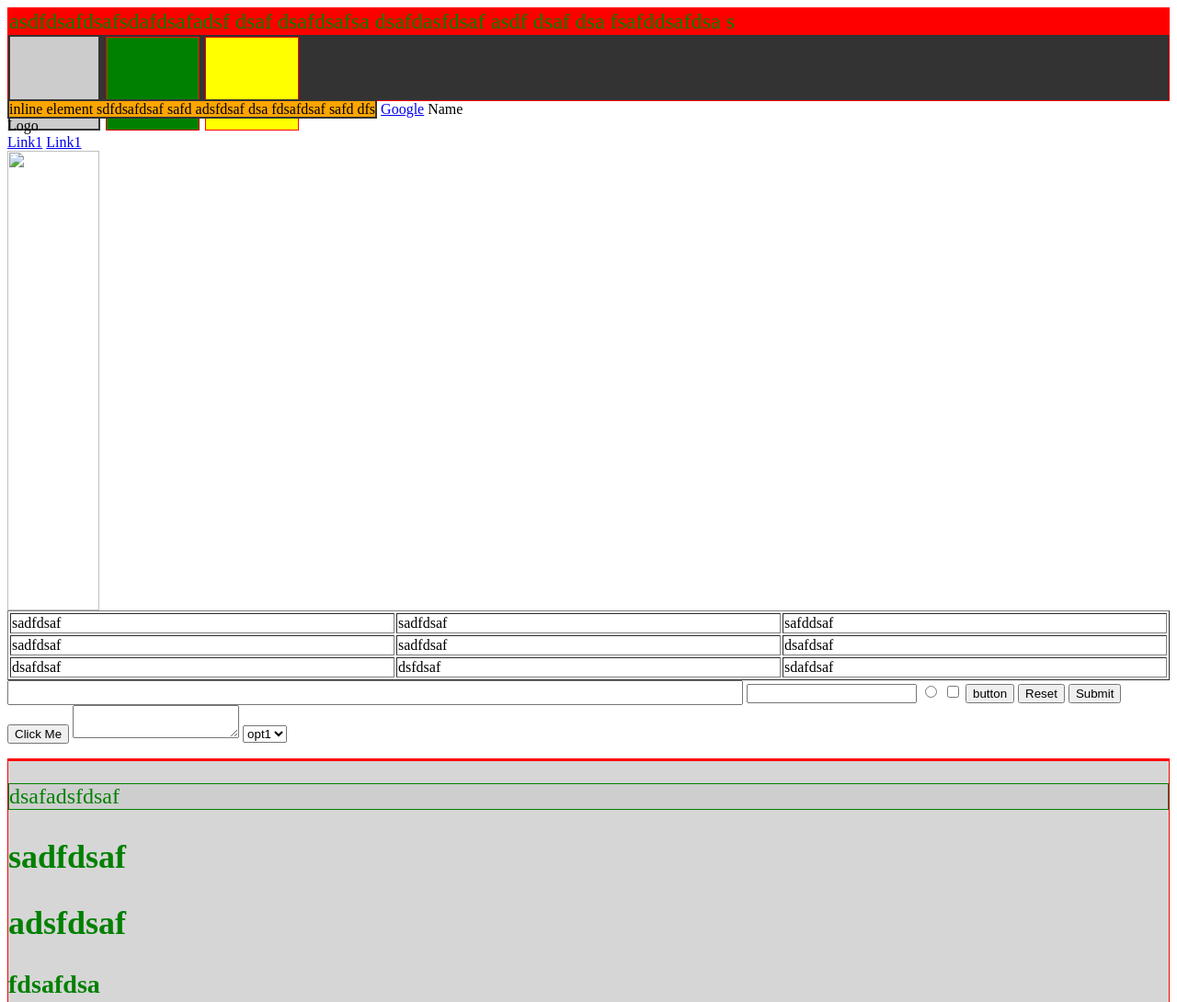
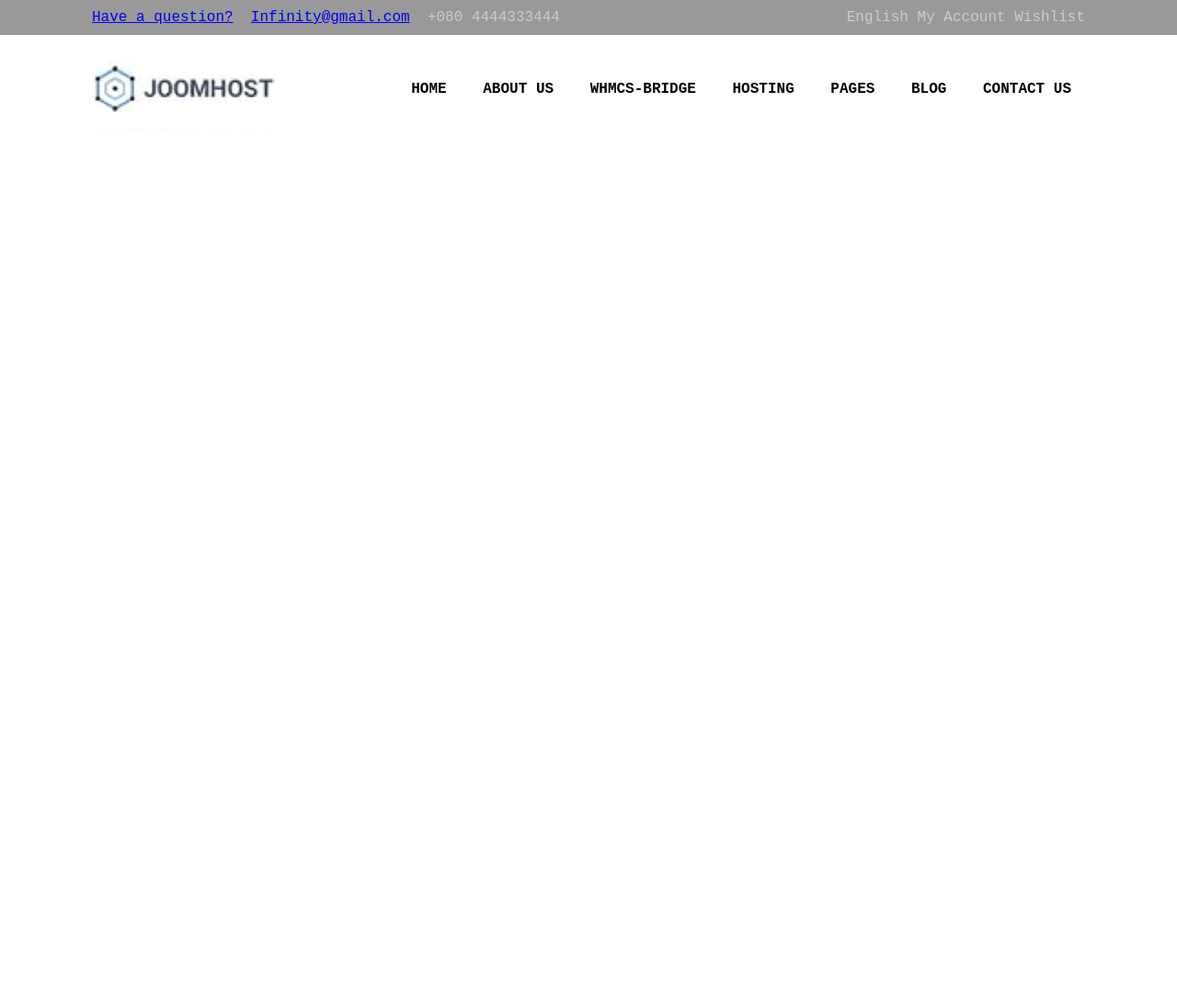
Before and after one commit to girijak27/project1, a plain HTML site: page index.html in a window 1280 px wide. Shown: the top 1090 px of the page at 92% size. After the commit the page ends 800 px from the top, so only its background shows below. Drawn offline with Linux system fonts and the light colour scheme.

Commit message:
design web page

```diff
--- a/index.html
+++ b/index.html
@@ -1,104 +1,82 @@
+<!DOCTYPE html>
 <html>
   <head>
-    <style>
-      .my-class{
+      <link href="styles/styles.css" rel="stylesheet" />
 
-          background-color: #666;
-          font-size: 12px;
-      }
-      </style>
-      <link href="styles.css" rel="stylesheet" />
   </head>
   <body>
 
-    <div style="height: 100px; background-color: #333; ">
-
-        <div style="background-color: red;">
-        asdfdsafdsafsdafdsafadsf dsaf dsafdsafsa dsafdasfdsaf asdf dsaf dsa fsafddsafdsa s
-        </div>
-        <div style="width:96px; border: 2px solid #333; height: 100px; background-color: #ccc; display: inline-block; margin: 0;"></div>
-        <div style="width:100px; height: 100px; background-color: green; display: inline-block; margin: 0;"></div>
-        <div style="width:100px; height: 100px; background-color: yellow; display: inline-block; margin: 0;"></div>
+    <div class="top-bar">
+        <div class="left-section">
+        <span><a href="http://www.google.com">Have a question?</a></span>
+        <span>
+            <img src="">
+            <a href="mailto:Infinity@gmail.com">Infinity@gmail.com</a>
+        </span>
+        <span>
+            <img src="">
+            +080 4444333444
+        </span>
     </div>
 
+    <div class="right-section">
+        <span>
+            <img src=""/>
+            English
+        </span>
+        <span>
+            My Account
+        </span>
+        <span>
+            Wishlist
+        </span>
+    </div>
 
+    </div>
+    <header class="header">
 
-    <span style="width:500px; border: 2px solid #333; height: 100px; background-color: orange; margin: 0;">inline element sdfdsafdsaf safd adsfdsaf dsa fdsafdsaf safd dfs</span>
-    <a href="www.google.com">Google</a>
-    <label>Name</label>
+        <div class="logo-section">
+            <img src="./images/logo.png" width="200px">
+        </div>
+        <nav id="nav-section">
+            <ul class="nav-list">
+                <li>
+                    <a href="home.html">Home
 
+                    </a>
+                </li>
+                <li>
+                    <a href="about.html">About Us</a>
+                </li>
+                <li>
+                    <a href="whmcs-bridge.html">WHMCS-Bridge</a>
+                </li>
+                <li>
+                    <a href="hosting.html">Hosting</a>
+                </li>
+                <li>
+                    <a href="pages.html">Pages</a>
+                </li>
+                <li>
+                    <a href="blog.html">Blog</a>
+                </li>
+                <li>
+                    <a href="contact.html">Contact Us</a>
+                </li>
+            </ul>
+        </nav>
 
-    <main>
-      <header>Logo</header>
-      <section>
-        <nav>
-          <a href="page1.html">Link1</a>
-          <a href="page2.html">Link1</a>
-        </nav>
-        <aside>
+    </header>
 
-            <img src="/path/img1.jpg" width="100px" height="500px" />
-<table border="1" width="100%">
-	<tr>
-		<td>sadfdsaf</td>
-		<td>sadfdsaf</td>
-		<td>safddsaf</td>
-	</tr>
-	<tr>
-		<td>sadfdsaf</td>
-		<td>sadfdsaf</td>
-		<td>dsafdsaf</td>
-	</tr>
-	<tr>
-		<td>dsafdsaf</td>
-		<td>dsfdsaf</td>
-		<td>sdafdsaf</td>
-	</tr>
-</table>
-
-<form>
-	<input type="text" style="width:800px" id="name" name="name"  data-goverdhan="1000" />
-	<input type="password" id="pwd" name="password" />
-	<input type="radio" id="gender" name="gender" />
-	<input type="checkbox" id="agree" name="agree" />
-	<input type="button" id="btn" value="button" name="button" />
-	<input type="reset" id="reset" name="Reset Button" />
-	<input type="submit" id="submit" name="Submit Button" />
-	<button id="myButton" name="button">Click Me</button>
-	<textarea id="address" name="address"></textarea>
-
-	<select>
-		<option>opt1</option>
-		<option>opt1</option>
-		<option>opt1</option>
-		<option>opt1</option>
-	</select>
-</form>
-
-
-        </aside>
-        <div>
-          <div></div>
-          <p>dsafadsfdsaf</p>
-          <h1>sadfdsaf</h1>
-          <h2>adsfdsaf</h2>
-          <h3>fdsafdsa</h3>
-          <h4>dsafdsaf</h4>
-          <h5>asdfdsaf</h5>
-          <h6>adsfdsaf</h6>
-
-          <ul>
-            <li>adsfdsaf</li>
-            <li>asdfdsafdsaf</li>
-          </ul>
-
-          <ol>
-            <li>dsafdsaf</li>
-            <li>dsafdsaf</li>
-          </ol>
-        </div>
-      </section>
-      <footer></footer>
-    </main>
+    <!-- <nav>
+      <ul>
+        <li>
+          <a href="page1.html">Page1</a>
+        </li>
+        <li>
+          <a href="page2.html">Page2</a>
+        </li>
+      </ul>
+    </nav> -->
   </body>
 </html>
--- a/styles.css
+++ /dev/null
@@ -1,38 +0,0 @@
-
-
-.my-girija{
-    font: 50px red Arial bold !important;
-    padding: 20px;
-    padding-top: 100px;
-    line-height: 50px;
-
-    text-align: center;
-    margin: 40px;
-
-}
-
-#gov{
-    color: blue;
-    background-color: red;
-}
-
-div{
-    background-color: #cccc;
-    border: 1px solid red;
-    color: green;
-    font-size: 24px;
-}
-
-p{
-    background-color: #cccc;
-    border: 1px solid green;
-}
-
-
-#name{
-    font-size: 18px;
-}
-
-.my-class{
-    background-color: blue;
-}
--- /dev/null
+++ b/styles/styles.css
@@ -0,0 +1,94 @@
+
+body{
+    padding: 0;
+    margin: 0;
+    font-family: 'Courier New', Courier, monospace;
+}
+
+.top-bar{
+    background-color: #999;
+    color: #ccc;
+    padding: 10px 100px;
+}
+
+.left-section{
+    display: inline-block;
+
+}
+.right-section{
+    display: inline-block;
+    float:right;
+}
+
+.header{
+    padding: 10px 100px;
+    height: 100px;
+}
+
+.logo-section{
+    display: inline-block;
+}
+
+#nav-section{
+    display: inline-block;
+    float: right;
+    padding: 40px 0;
+}
+
+ul.nav-list {
+    margin: 0;
+}
+
+ul.nav-list li {
+    display: inline;
+}
+
+ul.nav-list li a {
+    text-decoration: none;
+    color: #000;
+    font-weight: bold;
+    margin: 10px 15px;
+    text-transform: uppercase;
+    cursor:pointer;
+}
+
+
+
+
+/* .my-girija{
+    font: 50px red Arial bold !important;
+    padding: 20px;
+    padding-top: 100px;
+    line-height: 50px;
+
+    text-align: center;
+    margin: 40px;
+
+}
+
+#gov{
+    color: blue;
+    background-color: red;
+}
+
+div{
+    background-color: #cccc;
+    border: 1px solid red;
+    color: green;
+    font-size: 24px;
+}
+
+p{
+    background-color: #cccc;
+    border: 1px solid green;
+}
+
+
+#name{
+    font-size: 18px;
+}
+
+.my-class{
+    background-color: blue;
+}
+ */
```
Also changed, not shown: index1.html (added, +104 -0 lines), page2.html (+1 -1 lines), page3.html (added, +9 -0 lines), css-attributes.txt, images/JoomHost-preview.jpg (added), images/logo.png (added).
